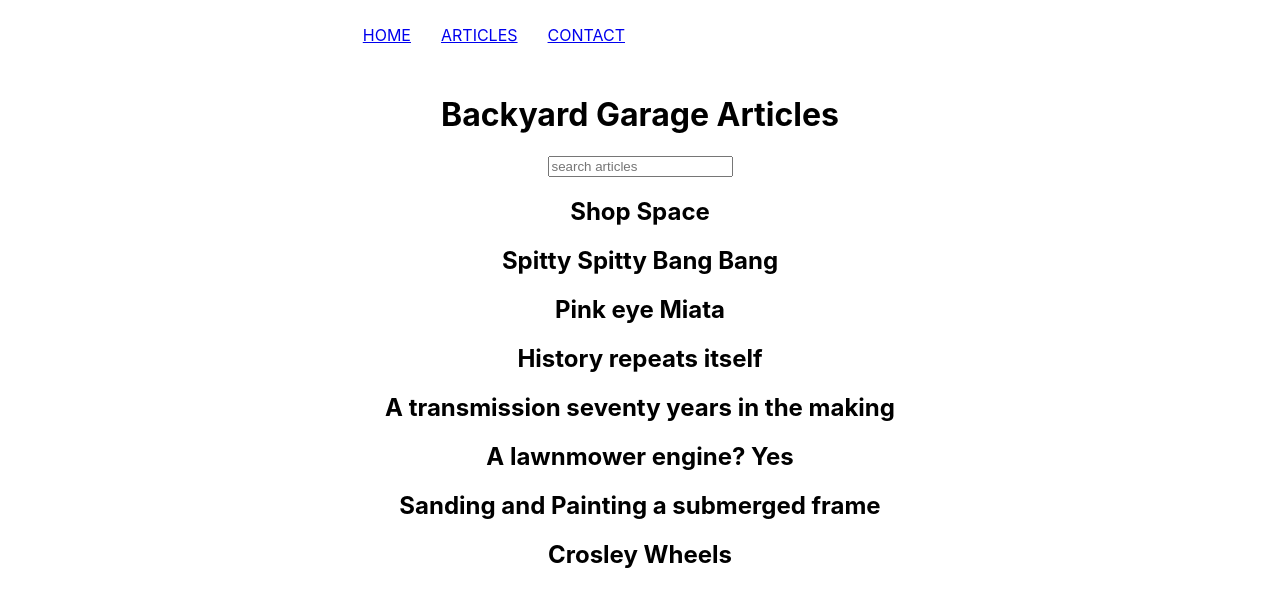
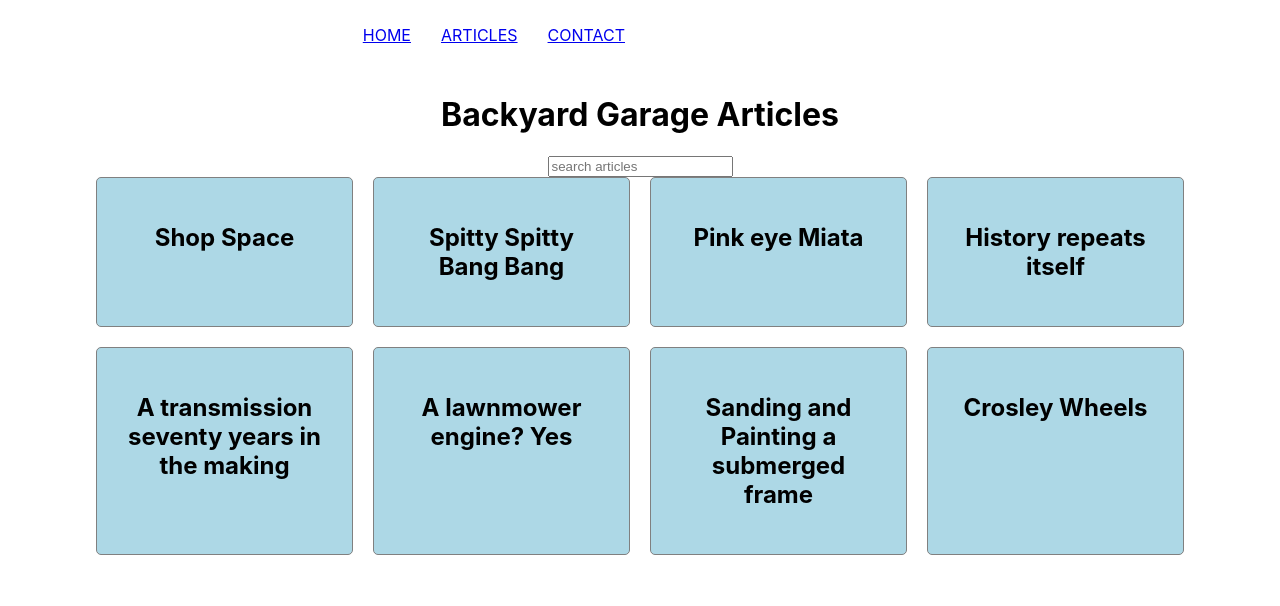
Before and after one commit to scott-whitney/Backyard-Garage-project, a React (Create React App) app: page /Articles in a window 1280 px wide. Shown: the top 606 px of the page. Built offline with nearby package versions, Linux system fonts and the light colour scheme; the HTML template or start-up script is replaced by a standard one.

Commit message:
CSS testing - still not using framework

```diff
--- a/src/Component/Articles/article-card/article-card.styles.scss
+++ b/src/Component/Articles/article-card/article-card.styles.scss
@@ -0,0 +1,17 @@
+.card-container {
+  display: flex;
+  flex-direction: column;
+  background-color: lightblue;
+  border: 1px solid grey;
+  border-radius: 5px;
+  padding: 25px;
+  cursor: pointer;
+  -moz-osx-font-smoothing: grayscale;
+  backface-visibility: hidden;
+  transform: translateZ(0);
+  transition: transform 0.25s ease-out;
+}
+
+.card-container:hover {
+  transform: scale(1.05);
+}
--- a/src/Component/Articles/preview-article-list/preview-article-card.styles.scss
+++ b/src/Component/Articles/preview-article-list/preview-article-card.styles.scss
@@ -0,0 +1,7 @@
+.card-list {
+  width: 85vw;
+  margin: 0 auto;
+  display: grid;
+  grid-template-columns: 1fr 1fr 1fr 1fr;
+  grid-gap: 20px;
+}
--- a/src/Pages/Articles/article.data.js
+++ b/src/Pages/Articles/article.data.js
@@ -1,35 +1,43 @@
 const ARTICLE_DATA = [
     {
       id: 1,
-      title: 'Shop Space'
+      title: 'Shop Space',
+      date: '',
     },
     {
       id: 2,
-      title: 'Spitty Spitty Bang Bang'
+      title: 'Spitty Spitty Bang Bang',
+      date: '',
     },
     {
       id: 3,
-      title: 'Pink eye Miata'
+      title: 'Pink eye Miata',
+      date: '',
     },
     {
       id: 4,
-      title: 'History repeats itself'
+      title: 'History repeats itself',
+      date: '',
     },
     {
       id: 5,
-      title: 'A transmission seventy years in the making'
+      title: 'A transmission seventy years in the making',
+      date: '',
     },
     {
       id: 6,
-      title: 'A lawnmower engine? Yes'
+      title: 'A lawnmower engine? Yes',
+      date: '',
     },
     {
       id: 7,
-      title: 'Sanding and Painting a submerged frame'
+      title: 'Sanding and Painting a submerged frame',
+      date: '',
     },
     {
       id: 8,
-      title: 'Crosley Wheels'
+      title: 'Crosley Wheels',
+      date: '',
     }
 ];
 
```
